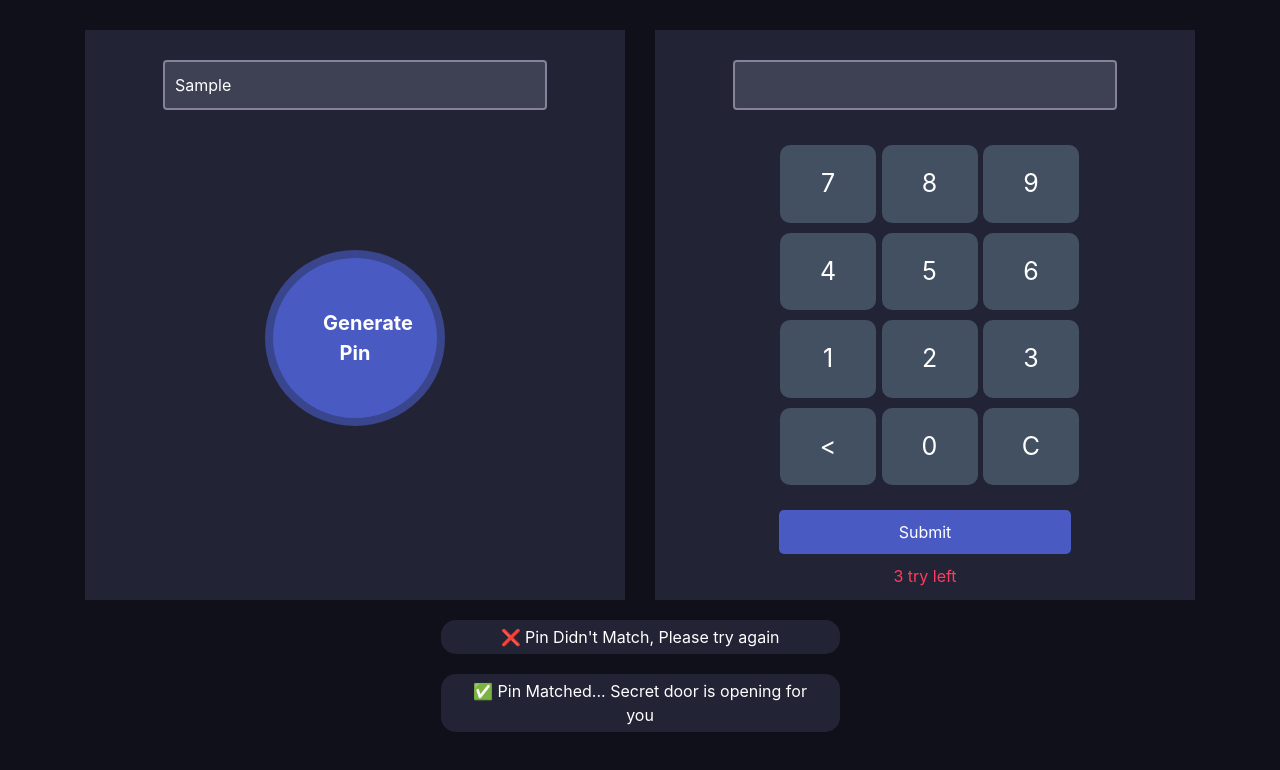
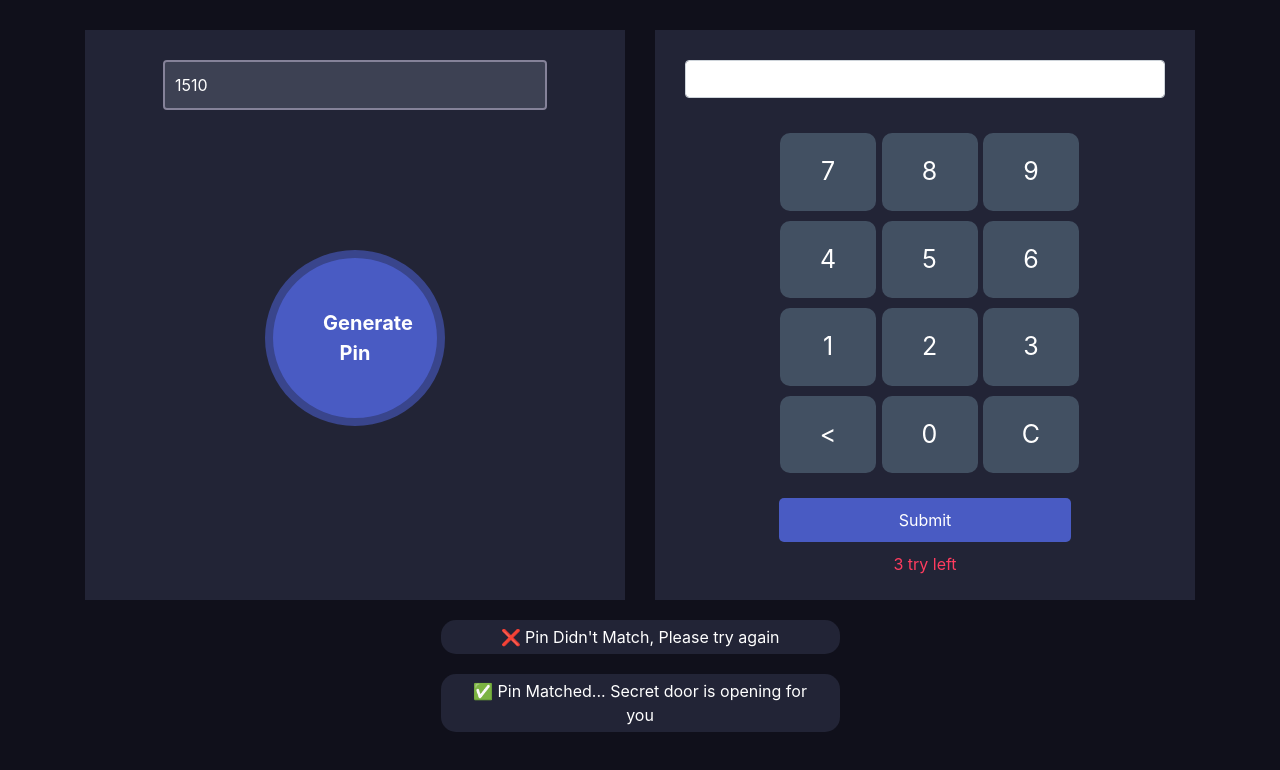
Before and after one commit to Foy5al/practicePinMatcher, a plain HTML site: page index.html in a window 1280 px wide. Both pictures are taken after typing "Sample" into the empty fields and a click on the button "Generate Pin". Drawn offline with nearby package versions, Linux system fonts and the light colour scheme.

Commit message:
2nd commit

```diff
--- a/app.js
+++ b/app.js
@@ -1,12 +1,16 @@
-function generatePin() {
-    const randomNumber = Math.random() * 10000;
+function getPin() {
+    const randomNumber = parseInt(Math.random() * 10000);
     const randomNumberString = randomNumber + '';
     //const randomNumberInt = parseInt(randomNumber);
     if (randomNumberString.length < 4) {
-        console.log('clicked its less than 4', randomNumberInt);
+        return getPin();
     }
     else {
-        console.log('clicked', typeof (randomNumberInt));
+        return randomNumberString;
     }
+};
 
+function generatePin() {
+    const pin = getPin();
+    document.getElementById('pin-display').value = pin;
 };
--- a/index.html
+++ b/index.html
@@ -15,13 +15,13 @@
         <div class="row">
             <div class="col-md-6">
                 <div class="pin-generator half-width">
-                    <input class="form-control" type="text">
-                    <button id="" onclick="generatePin()" class="generate-btn">Generate Pin</button>
+                    <input id="pin-display" class="form-control" type="text">
+                    <button id="pin-generate-btn" onclick="generatePin()" class="generate-btn">Generate Pin</button>
                 </div>
             </div>
             <div class="col-md-6">
                 <div class="input-section half-width">
-                    <input class="form-control" type="text">
+                    <input class="form-control" type="button">
                     <div class="numbers">
                         <div class="calc-body">
                             <div class="calc-button-row">
```
